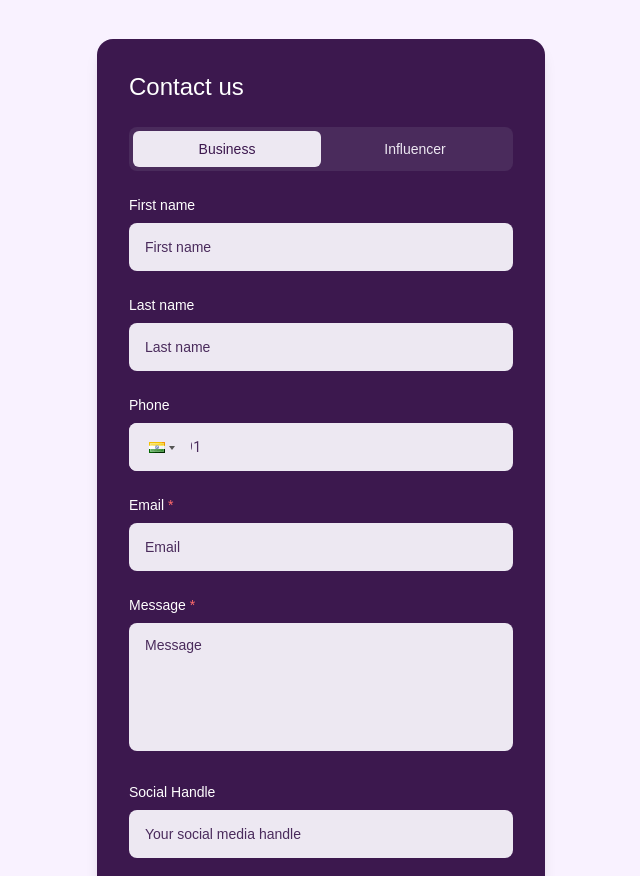
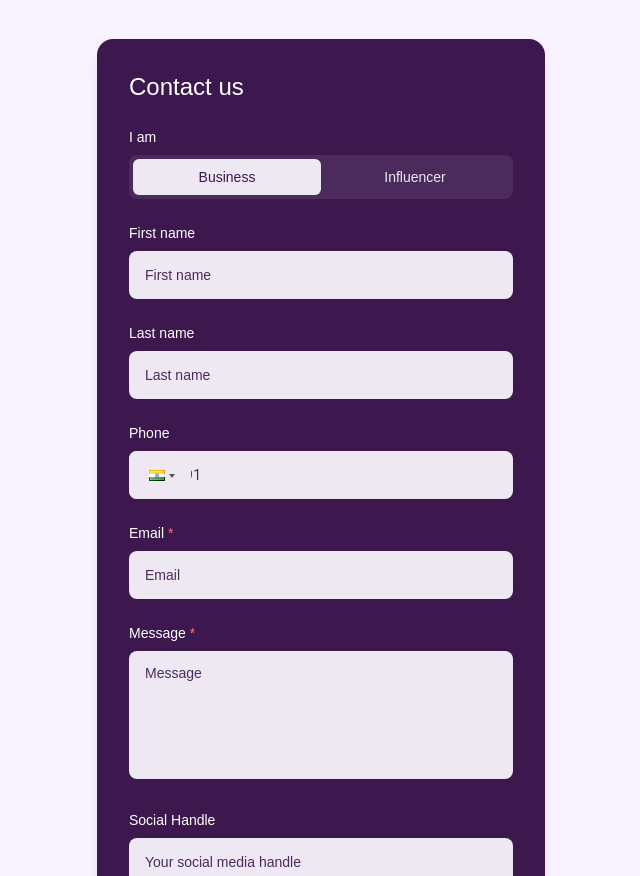
Before and after one commit to Atmech/clique-website, a Next.js app: page / in a window 1280 px wide. Shown: the part 1320-2196 px from the top of the page, without its empty margins (319-959 px from the left). Built offline with nearby package versions, Linux system fonts and the light colour scheme.

Commit message:
Update recipient email address and add user type label in ContactForm component
- Changed the recipient email address in the ContactForm from 'business@cliqit.co' to 'mohammadsami@duck.com'.
- Added a label for user type selection in the ContactForm UI for better clarity.

```diff
--- a/src/components/ContactForm.tsx
+++ b/src/components/ContactForm.tsx
@@ -26,7 +26,7 @@ export default function ContactForm() {
           'Content-Type': 'application/json',
         },
         body: JSON.stringify({
-          to: 'business@cliqit.co',
+          to: 'mohammadsami@duck.com',
           subject: 'New Contact Form Submission',
           text: `User Type: ${formData.userType}\nName: ${formData.firstName} ${formData.lastName}\nEmail: ${formData.email}\nPhone: ${formData.phone}\nMessage: ${formData.message}\nSocial Handle: ${formData.socialHandle}`,
           html: `
@@ -72,6 +72,7 @@ export default function ContactForm() {
         <h2 className="text-white text-2xl font-medium mb-6">Contact us</h2>
 
         {/* User Type Selection Tabs */}
+        <label className="block text-white text-sm mb-2">I am</label>
         <div className="flex mb-6 bg-[#4A2B5C] rounded-lg p-1">
           <button
             type="button"
```
